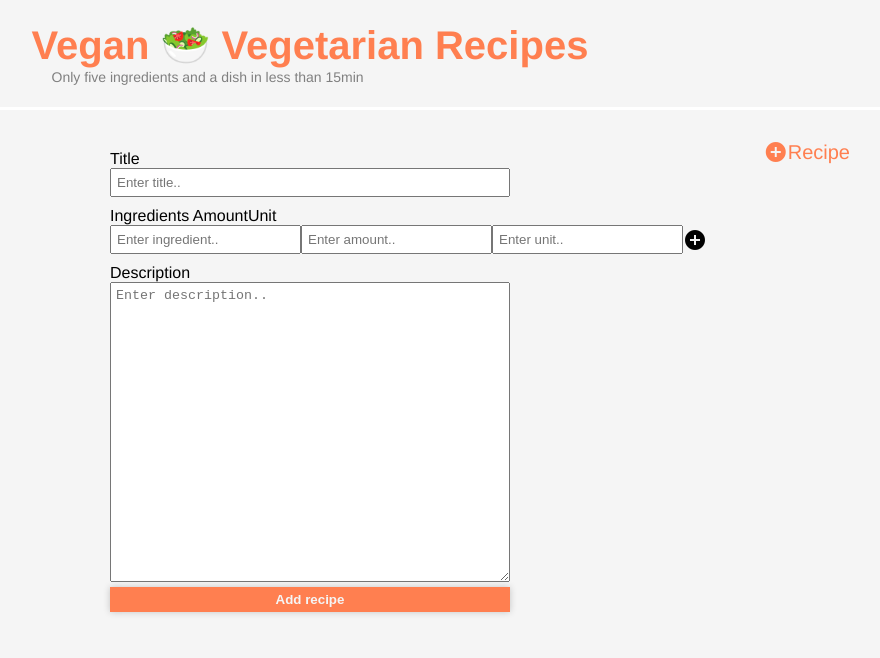
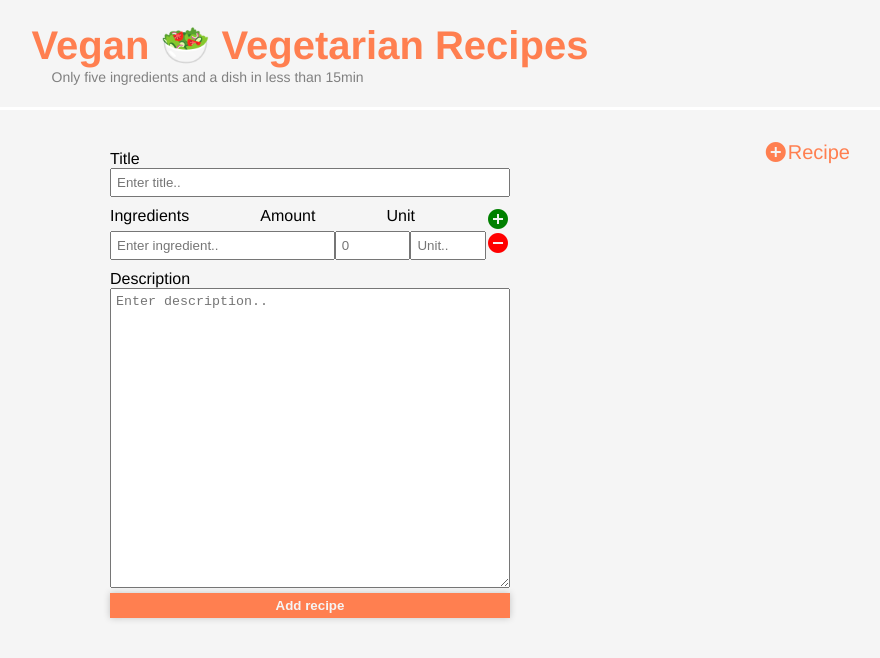
Before and after one commit to sebpers/MyFavoriteRecipes, a Vue app in the folder FrontEnd/recipe-app/: page /#/addrecipe in a window 1280 px wide. Shown: the top 658 px of the page, without its empty margins (330-1210 px from the left). Built offline with nearby package versions, Linux system fonts and the light colour scheme.

Commit message:
Added some css

```diff
--- a/FrontEnd/recipe-app/src/components/addRecipe.vue
+++ b/FrontEnd/recipe-app/src/components/addRecipe.vue
@@ -11,17 +11,12 @@
         @keypress="clearStatus"
       >
     <div class="labelIngredients">
-        <label id="ingredient">Ingredients {{ index }}</label>
+        <label id="ingredient">Ingredients</label>
         <label class="amountUnit">Amount</label>
         <label class="amountUnit">Unit</label>
+        <i id="addRecepie" class="material-icons" @click="addIngrediensField()">add_circle</i>
     </div>
-    <div id="ingredients" v-for="newIngredient in newRecipe.recipe.ingredients"              :key="newIngredient.id">
-        <!-- <div class="labelIngredients">
-            <label id="ingredient">Ingredients {{ index }}</label>
-            <label class="amountUnit">Amount</label>
-            <label class="amountUnit">Unit</label>
-        </div> -->
-
+    <div id="ingredients" v-for="(newIngredient, index) in newRecipe.recipe.ingredients" :key="newIngredient.id">
       <input
         id="ingredientName"
         v-model="newIngredient.name"
@@ -33,9 +28,10 @@
 
       <input
         id="ingredientAmount"
+        class="inputFlex"
         v-model="newIngredient.amount"
         type="number"
-          placeholder="Enter amount.."
+        placeholder="0"
         min="0"
         :class="{ 'has-error': submitting && invalidIngredientsAmount }"
         @focus="clearStatus"
@@ -43,13 +39,15 @@
 
         <input
             id="ingredientUnit"
+            class="inputFlex"
+            placeholder="Unit.."
             v-model="newIngredient.unit"
             type="text"
-        placeholder="Enter unit.."
             :class="{ 'has-error': submitting && invalidIngredientsUnit }"
             @focus="clearStatus"
         >
-    <i id="addRecepie" class="material-icons" @click="addIngrediensField()">add_circle</i>
+        <i id="removeRecepie" class="material-icons" @click="removeIngredient(index)">remove_circle</i>
+
     </div>
         <label>Description</label>
          <textarea
@@ -122,6 +120,11 @@ export default {
             unit: ""
         });
     },
+    removeIngredient(index) {
+        console.log(index)
+        this.newRecipe.recipe.ingredients.splice(index, 1);
+    },
+
     handleSubmit() {
       this.submitting = true;
       this.clearStatus();
@@ -213,14 +216,28 @@ input {
 
 #ingredients {
     display: flex;
+    width: 400px;
+}
 
+.labelIngredients {
+    display: flex;
+    justify-content: space-between;
+}
+
+#ingredientName {
+    width: 60%;
+}
+
+.inputFlex {
+    width: 20%;
 }
 
 #addRecepie {
-    display: flex;
-    justify-content: center;
-    align-items: center;
-    margin-bottom: 10px;
+    color: green;
+}
+
+#removeRecepie {
+    color: red;
 }
 
 textarea {
```
Lines whose indentation alone changed are shown as unchanged.
